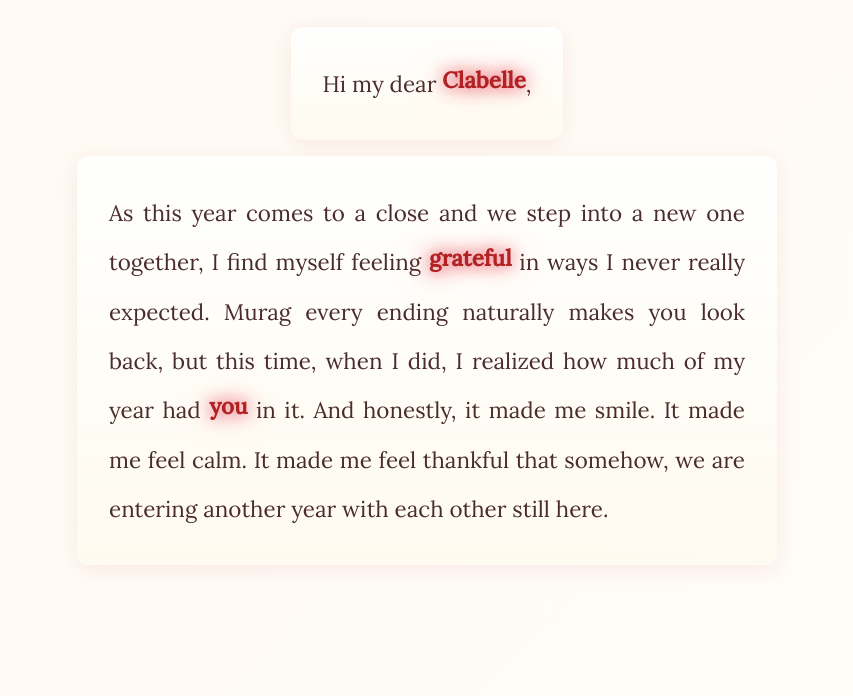
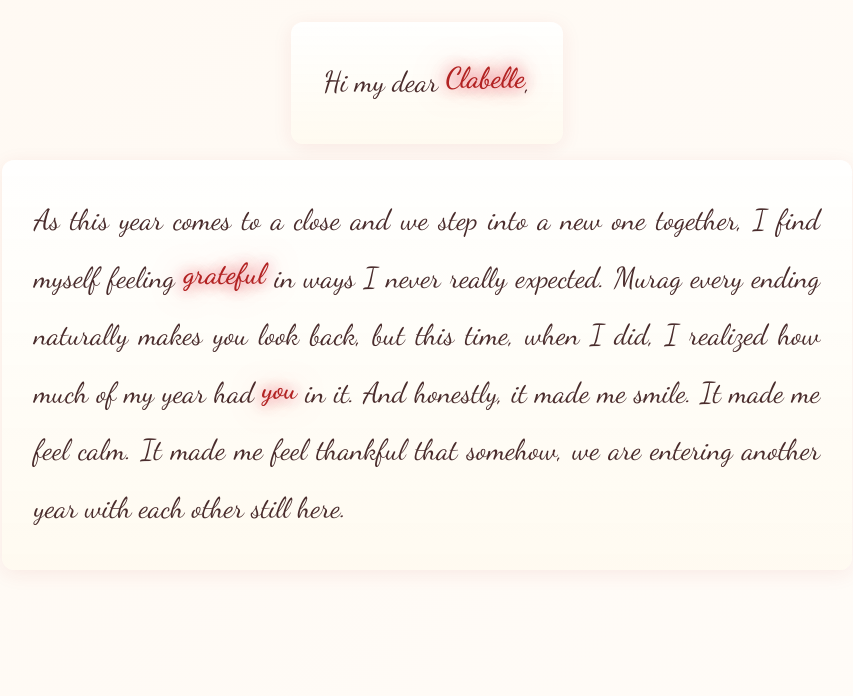
Before and after one commit to 1vannce-alt/a-letter-for-you, a website built with Vite: page index.html in a window 1280 px wide. Shown: the part 904-1600 px from the top of the page, without its empty margins (213-1066 px from the left). Built offline with nearby package versions, Linux system fonts and the light colour scheme.

Commit message:
Changed to handwritten font, wider paragraphs

```diff
--- a/src/style.css
+++ b/src/style.css
@@ -320,13 +320,13 @@ body {
 }
 
 .letter-paragraph p {
-  font-family: var(--font-body);
-  font-size: clamp(1.1rem, 2.5vw, 1.4rem);
+  font-family: var(--font-handwritten);
+  font-size: clamp(1.3rem, 3vw, 1.8rem);
   color: var(--color-text);
-  line-height: 2.2;
+  line-height: 2;
   margin-bottom: var(--spacing-sm);
   text-align: justify;
-  max-width: 700px;
+  max-width: 850px;
   background: linear-gradient(
     180deg,
     rgba(255, 255, 255, 0.85) 0%,
```
